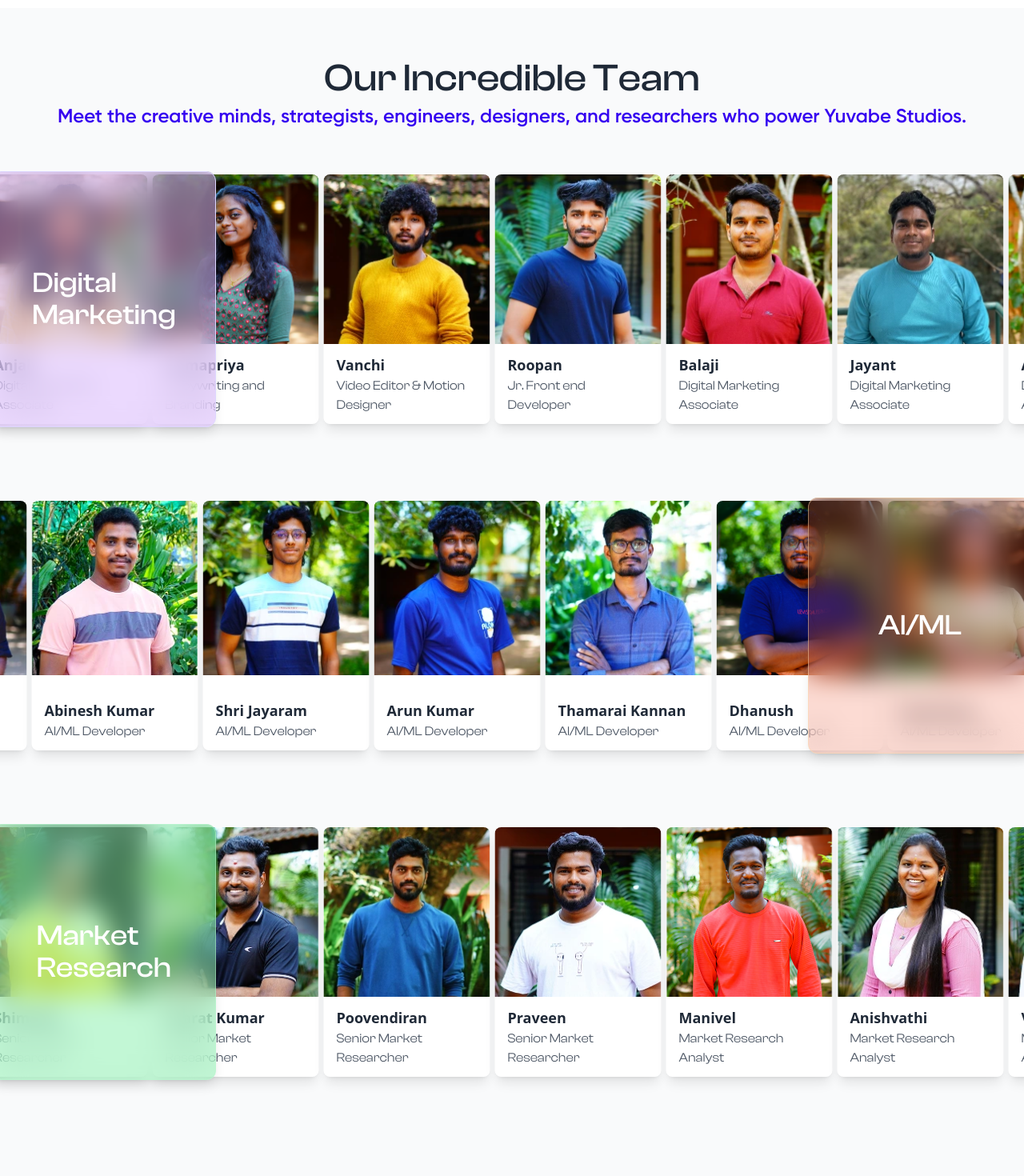
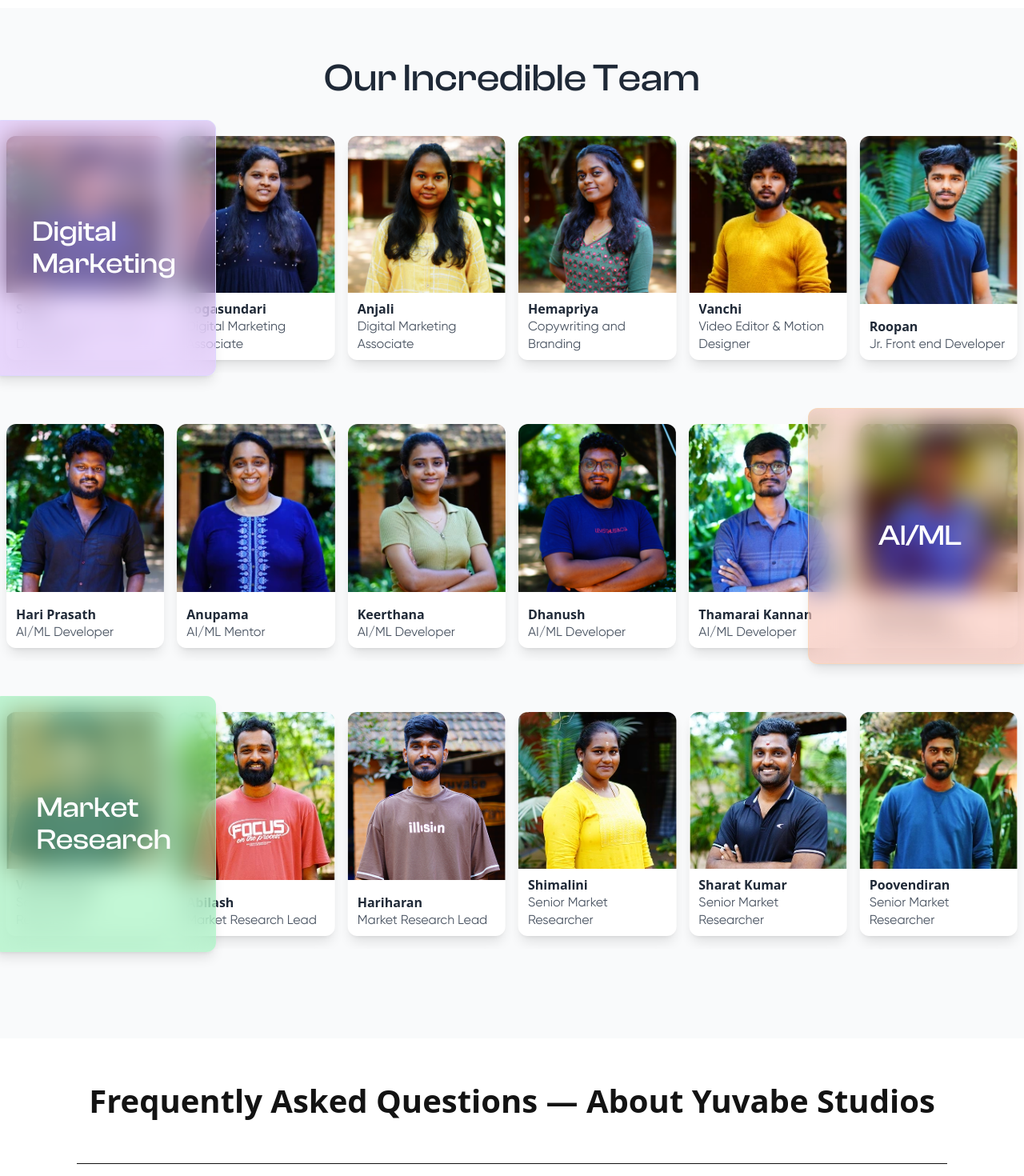
Before and after one commit to roopavanan-rgb/yuvabestuidos, a Next.js app: page /about in a window 1280 px wide. Shown: the part 3540-5010 px from the top of the page at 80% size. Built offline with nearby package versions, Linux system fonts and the light colour scheme; a web font is replaced by a local one.

Commit message:
updation

```diff
--- a/package.json
+++ b/package.json
@@ -37,7 +37,7 @@
     "react-slick": "^0.30.2",
     "react-spring": "^9.7.4",
     "slick-carousel": "^1.8.1",
-    "swiper": "^11.1.14",
+    "swiper": "^11.2.10",
     "three": "^0.171.0"
   },
   "devDependencies": {
--- a/src/components/TeamSection.js
+++ b/src/components/TeamSection.js
@@ -1,8 +1,12 @@
+"use client";
+
 import React from "react";
 import Image from "next/image";
-import Slider from "react-slick";
-import "slick-carousel/slick/slick.css";
-import "slick-carousel/slick/slick-theme.css";
+import { Swiper, SwiperSlide } from "swiper/react";
+import { Autoplay, FreeMode } from "swiper/modules";
+
+import "swiper/css";
+import "swiper/css/free-mode";
 
 const teamMembers = [
   {
@@ -11,12 +15,7 @@ const teamMembers = [
     category: "Digital Marketing",
     imagePath: "/images/team/priya.webp",
   },
-  {
-    name: "Vicky",
-    role: "UI/UX & Graphic Designer",
-    category: "Digital Marketing",
-    imagePath: "/images/team/vicky.webp",
-  },
+
   {
     name: "Sagar",
     role: "UI/UX Designer & Web Developer",
@@ -83,19 +82,13 @@ const teamMembers = [
     category: "Digital Marketing",
     imagePath: "/images/team/karthik.webp",
   },
-  {
-    name: "Yogesh",
-    role: "UI/UX Designer",
-    category: "Digital Marketing",
-    imagePath: "/images/team/yogesh.webp",
-  },
+
   {
     name: "Anupama",
     role: "AI/ML Mentor",
     category: "AI/ML",
     imagePath: "/images/team/anupama.webp",
   },
-
   {
     name: "Keerthana",
     role: "AI/ML Developer",
@@ -114,19 +107,13 @@ const teamMembers = [
     category: "AI/ML",
     imagePath: "/images/team/thamaraikannan.webp",
   },
-
   {
     name: "Arun Kumar",
     role: "AI/ML Developer",
     category: "AI/ML",
     imagePath: "/images/team/arunkumar.webp",
   },
-  {
-    name: "Shri Jayaram",
-    role: "AI/ML Developer",
-    category: "AI/ML",
-    imagePath: "/images/team/shri.webp",
-  },
+
   {
     name: "Abinesh Kumar",
     role: "AI/ML Developer",
@@ -293,54 +280,41 @@ const teamMembers = [
 
 export default function TeamSection() {
   const digitalMarketingTeam = teamMembers.filter(
-    (member) => member.category === "Digital Marketing"
+    (m) => m.category === "Digital Marketing",
   );
-  const aiMlTeam = teamMembers.filter((member) => member.category === "AI/ML");
+  const aiMlTeam = teamMembers.filter((m) => m.category === "AI/ML");
   const marketResearchTeam = teamMembers.filter(
-    (member) => member.category === "Market Research"
+    (m) => m.category === "Market Research",
   );
 
-  // Slider settings for Digital Marketing
-  const digitalSettings = {
-    infinite: true,
-    speed: 2000,
-    cssEase: "ease-in-out",
-    slidesToShow: 6,
-    slidesToScroll: 1,
-    autoplay: true,
-    autoplaySpeed: 0,
-    pauseOnHover: false,
-    responsive: [
-      {
-        breakpoint: 1024,
-        settings: {
-          slidesToShow: 3,
-        },
-      },
-      {
-        breakpoint: 768,
-        settings: {
-          slidesToShow: 2,
-        },
-      },
-      {
-        breakpoint: 464,
-        settings: {
-          slidesToShow: 1.5,
-        },
-      },
-    ],
-  };
+  const TeamCard = ({ member }) => (
+    <div className="px-2 py-4 h-full flex justify-center">
+      <div className="bg-white rounded-xl shadow-lg overflow-hidden flex flex-col w-full max-w-[210px] h-[280px]">
+        {/* IMAGE */}
+        <div className="relative w-full h-[75%]">
+          <Image
+            src={member.imagePath}
+            alt={member.name}
+            fill
+            className="object-cover"
+            sizes="(max-width:728px) 50vw, (max-width:1280px) 25vw, 210px"
+            priority
+          />
+        </div>
 
-  const aiMlSettings = {
-    ...digitalSettings,
-    rtl: true,
-  };
+        {/* CONTENT */}
+        <div className="flex flex-col justify-end flex-1 px-3 py-2 text-left">
+          <h3 className="text-sm sm:text-base font-semibold text-gray-800 leading-tight truncate">
+            {member.name}
+          </h3>
 
-  const marketResearchSettings = {
-    ...digitalSettings,
-    rtl: false,
-  };
+          <p className="text-md font-secondary text-gray-600 leading-snug line-clamp-2">
+            {member.role}
+          </p>
+        </div>
+      </div>
+    </div>
+  );
 
   return (
     <section className="py-16 bg-gray-50 relative">
@@ -348,120 +322,104 @@ export default function TeamSection() {
         <h2 className="text-2xl md:text-5xl font-medium text-gray-800">
           Our Incredible Team
         </h2>
-        <p className="text-xl md:text-2xl font-secondary font-semibold text-[#3500F0] mt-2">
-          Meet the creative minds, strategists, engineers, designers, and
-          researchers who power Yuvabe Studios.
-        </p>
       </div>
 
-      {/* Digital Marketing Team Carousel */}
+      {/* DIGITAL */}
       <div className="relative w-full mb-12">
-        <div className="absolute left-[-10px] top-[50%] w-[280px] h-[320px] transform -translate-y-1/2 bg-purple-300/50 border-violet-200 rounded-xl shadow-lg p-6 text-white font-medium text-4xl flex items-center justify-center z-20 backdrop-blur-lg border border-purple-200/50 hidden lg:flex">
+        <div className="absolute left-[-10px] top-[50%] w-[280px] h-[320px] transform -translate-y-1/2 bg-purple-300/50 border-violet-200 rounded-xl shadow-lg p-6 text-white font-medium text-4xl flex items-center justify-center z-20 backdrop-blur-lg border border-purple-200/50 hidden  xl:flex">
           Digital <br />
           Marketing
         </div>
 
-        <Slider {...digitalSettings} className="overflow-hidden">
-          {digitalMarketingTeam.map((member, index) => (
-            <div key={index} className="px-2 py-6">
-              <div
-                className="bg-white rounded-lg shadow-lg text-left flex flex-col justify-between"
-                style={{ width: "208px", height: "312px" }}
-              >
-                <div className="rounded-t-lg overflow-hidden h-[70%]">
-                  <Image
-                    src={member.imagePath}
-                    alt={member.name}
-                    width={208}
-                    height={218}
-                    priority
-                    className="object-cover h-full w-full"
-                    quality={100}
-                  />
-                </div>
-                <div className="px-4 py-3">
-                  <h3 className="text-lg font-semibold text-gray-800">
-                    {member.name}
-                  </h3>
-                  <p className="text-gray-600">{member.role}</p>
-                </div>
-              </div>
-            </div>
-          ))}
-        </Slider>
+        <Swiper
+          modules={[Autoplay, FreeMode]}
+          freeMode
+          loop
+          speed={4000}
+          allowTouchMove={false}
+          autoplay={{ delay: 0 }}
+          breakpoints={{
+            0: { slidesPerView: 1.2, spaceBetween: 12 },
+            480: { slidesPerView: 2 },
+            640: { slidesPerView: 2.5 },
+            768: { slidesPerView: 3 },
+            1024: { slidesPerView: 4 },
+            1280: { slidesPerView: 6 },
+          }}
+          className="ticker-swiper"
+        >
+          {[...digitalMarketingTeam, ...digitalMarketingTeam].map(
+            (member, index) => (
+              <SwiperSlide key={index}>
+                <TeamCard member={member} />
+              </SwiperSlide>
+            ),
+          )}
+        </Swiper>
       </div>
 
-      {/* AI/ML Team Carousel */}
-      <div className="relative w-full overflow-hidden">
-        <div className="absolute right-[-10px] top-[50%] w-[280px] h-[320px] transform -translate-y-1/2 bg-[#F04E2733]/20 rounded-xl shadow-lg p-6 text-white font-medium text-4xl  items-center justify-center z-20 backdrop-blur-lg border border-orange-200/50 hidden lg:flex">
+      {/* AI ML REVERSE */}
+      <div className="relative w-full mb-12">
+        <div className="absolute right-[-10px] top-[50%] w-[280px] h-[320px] transform -translate-y-1/2 bg-[#F04E2733]/20 rounded-xl shadow-lg p-6 text-white font-medium text-4xl  items-center justify-center z-20 backdrop-blur-lg border border-orange-200/50 hidden xl:flex">
           AI/ML
         </div>
-
-        <Slider {...aiMlSettings} className="overflow-hidden">
-          {aiMlTeam.map((member, index) => (
-            <div key={index} className="px-2 py-6">
-              <div
-                className="bg-white rounded-lg shadow-lg text-left flex flex-col justify-between"
-                style={{ width: "208px", height: "312px" }}
-              >
-                <div className="rounded-t-lg overflow-hidden h-[70%]">
-                  <Image
-                    src={member.imagePath}
-                    alt={member.name}
-                    width={208}
-                    height={218}
-                    priority
-                    className="object-cover h-full w-full"
-                    quality={100}
-                  />
-                </div>
-                <div className="px-4 py-3">
-                  <h3 className="text-lg font-semibold text-gray-800">
-                    {member.name}
-                  </h3>
-                  <p className="text-gray-600">{member.role}</p>
-                </div>
-              </div>
-            </div>
+        <Swiper
+          modules={[Autoplay, FreeMode]}
+          freeMode
+          loop
+          speed={4000}
+          allowTouchMove={false}
+          autoplay={{ delay: 0, reverseDirection: true }}
+          breakpoints={{
+            0: { slidesPerView: 1.2, spaceBetween: 12 },
+            480: { slidesPerView: 2 },
+            640: { slidesPerView: 2.5 },
+            768: { slidesPerView: 3 },
+            1024: { slidesPerView: 4 },
+            1280: { slidesPerView: 6 },
+          }}
+          className="ticker-swiper"
+        >
+          {[...aiMlTeam, ...aiMlTeam].map((member, index) => (
+            <SwiperSlide key={index}>
+              <TeamCard member={member} />
+            </SwiperSlide>
           ))}
-        </Slider>
+        </Swiper>{" "}
       </div>
 
-      {/* Market Research Team Carousel */}
-      <div className="relative w-full mb-12 mt-12">
-        <div className="absolute left-[-10px] top-[50%] w-[280px] h-[320px] transform -translate-y-1/2 bg-green-300/50 border-green-200 rounded-xl shadow-lg p-6 text-white font-medium text-4xl flex items-center justify-center z-20 backdrop-blur-lg border border-green-200/50 hidden lg:flex">
+      {/* MARKET */}
+      <div className="relative w-full mb-12">
+        <div className="absolute left-[-10px] top-[50%] w-[280px] h-[320px] transform -translate-y-1/2 bg-green-300/50 border-green-200 rounded-xl shadow-lg p-6 text-white font-medium text-4xl flex items-center justify-center z-20 backdrop-blur-lg border border-green-200/50 hidden xl:flex">
           Market <br />
           Research
         </div>
 
-        <Slider {...marketResearchSettings} className="overflow-hidden">
-          {marketResearchTeam.map((member, index) => (
-            <div key={index} className="px-2 py-6">
-              <div
-                className="bg-white rounded-lg shadow-lg text-left flex flex-col justify-between"
-                style={{ width: "208px", height: "312px" }}
-              >
-                <div className="rounded-t-lg overflow-hidden h-[70%]">
-                  <Image
-                    src={member.imagePath}
-                    alt={member.name}
-                    width={208}
-                    height={218}
-                    priority
-                    className="object-cover h-full w-full"
-                    quality={100}
-                  />
-                </div>
-                <div className="px-4 py-3">
-                  <h3 className="text-lg font-semibold text-gray-800">
-                    {member.name}
-                  </h3>
-                  <p className="text-gray-600">{member.role}</p>
-                </div>
-              </div>
-            </div>
-          ))}
-        </Slider>
+        <Swiper
+          modules={[Autoplay, FreeMode]}
+          freeMode
+          loop
+          speed={4000}
+          allowTouchMove={false}
+          autoplay={{ delay: 0 }}
+          breakpoints={{
+            0: { slidesPerView: 1.2, spaceBetween: 12 },
+            480: { slidesPerView: 2 },
+            640: { slidesPerView: 2.5 },
+            768: { slidesPerView: 3 },
+            1024: { slidesPerView: 4 },
+            1280: { slidesPerView: 6 },
+          }}
+          className="ticker-swiper"
+        >
+          {[...marketResearchTeam, ...marketResearchTeam].map(
+            (member, index) => (
+              <SwiperSlide key={index}>
+                <TeamCard member={member} />
+              </SwiperSlide>
+            ),
+          )}
+        </Swiper>
       </div>
     </section>
   );
--- a/src/pages/work.js
+++ b/src/pages/work.js
@@ -192,8 +192,8 @@ export default function WorkPage() {
                   transition={{ duration: 0.6, delay: index * 0.2 }}
                 >
                   {/* Project Card */}
-                  <div className="bg-white shadow-lg border border-purple-300 rounded-lg p-4 w-[100%] sm:w-[417.55px] mx-auto sm:h-[420px] h-auto">
-                    <div className="relative w-full max-w-[95%] sm:max-w-[372px] h-[194px] sm:h-[258px] mx-auto rounded-lg overflow-hidden mb-4">
+                  <div className="bg-white shadow-lg border border-purple-300 rounded-lg p-4 w-[100%] sm:w-[417.55px] mx-auto sm:h-[440px] h-auto">
+                    <div className="relative w-full max-w-[95%] sm:max-w-[372px] h-[194px] sm:h-[268px] mx-auto rounded-lg overflow-hidden mb-4">
                       <Image
                         src={project.imageSrc}
                         alt={project.title}
@@ -254,7 +254,7 @@ export default function WorkPage() {
                   transition={{ duration: 0.6, delay: index * 0.2 }}
                 >
                   {/* Card Container */}
-                  <div className="bg-white shadow-lg border border-blue-300 rounded-lg p-4 w-[100%] sm:w-[417.55px] mx-auto sm:h-[420px] h-auto">
+                  <div className="bg-white shadow-lg border border-blue-300 rounded-lg p-4 w-[100%] sm:w-[417.55px] mx-auto sm:h-[440px] h-auto">
                     <div className="relative w-full max-w-[95%] sm:max-w-[372px] h-[194px] sm:h-[258px] mx-auto rounded-lg overflow-hidden mb-4">
                       <Image
                         src={project.imageSrc}
--- a/src/styles/globals.css
+++ b/src/styles/globals.css
@@ -171,3 +171,7 @@
   background-size: 200% 200%;
   animation: waterFlow 4s linear infinite;
 }
+
+.ticker-swiper .swiper-wrapper {
+  transition-timing-function: linear !important;
+}
```
Also changed, not shown: src/components/Timeline.js (+52 -70 lines), src/pages/career.js (+8 -6 lines), 1 other file (tests, documents, lock files or other folders).
